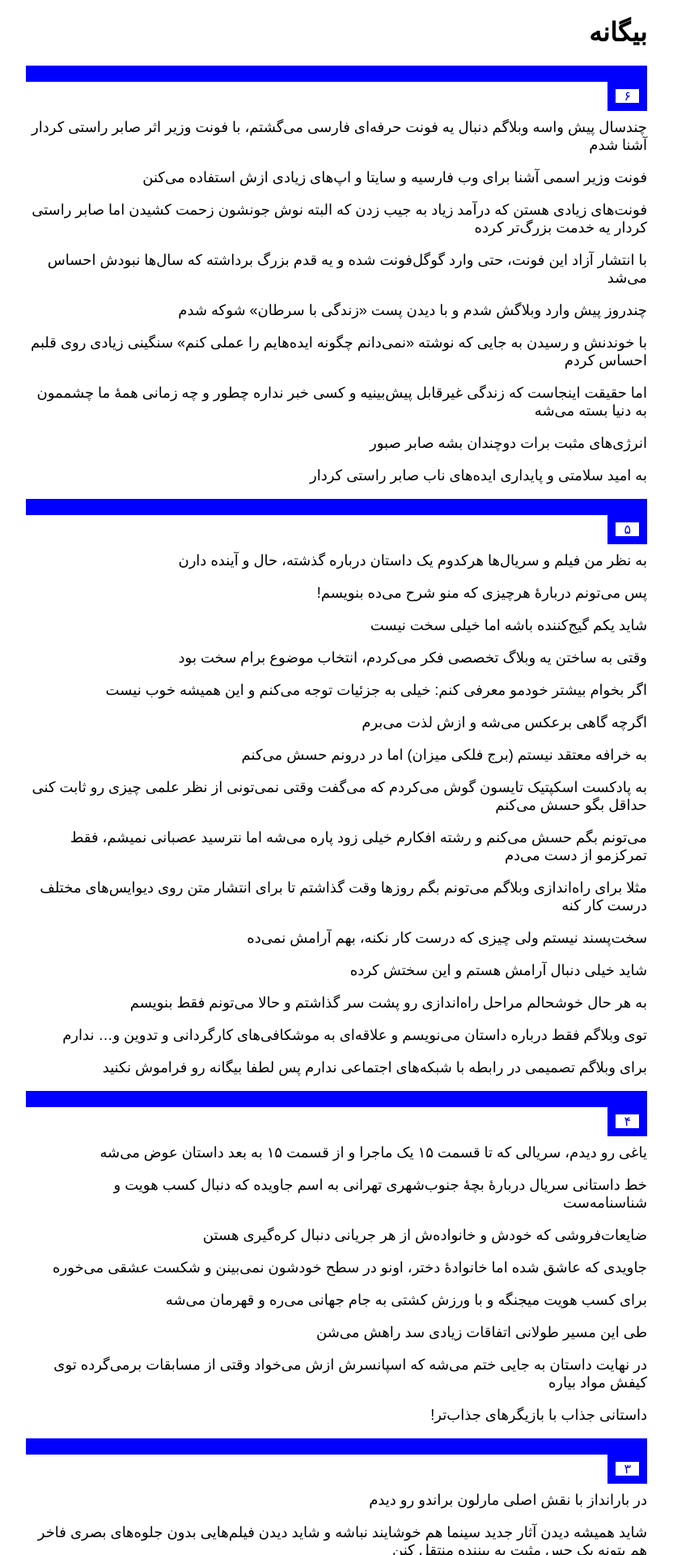
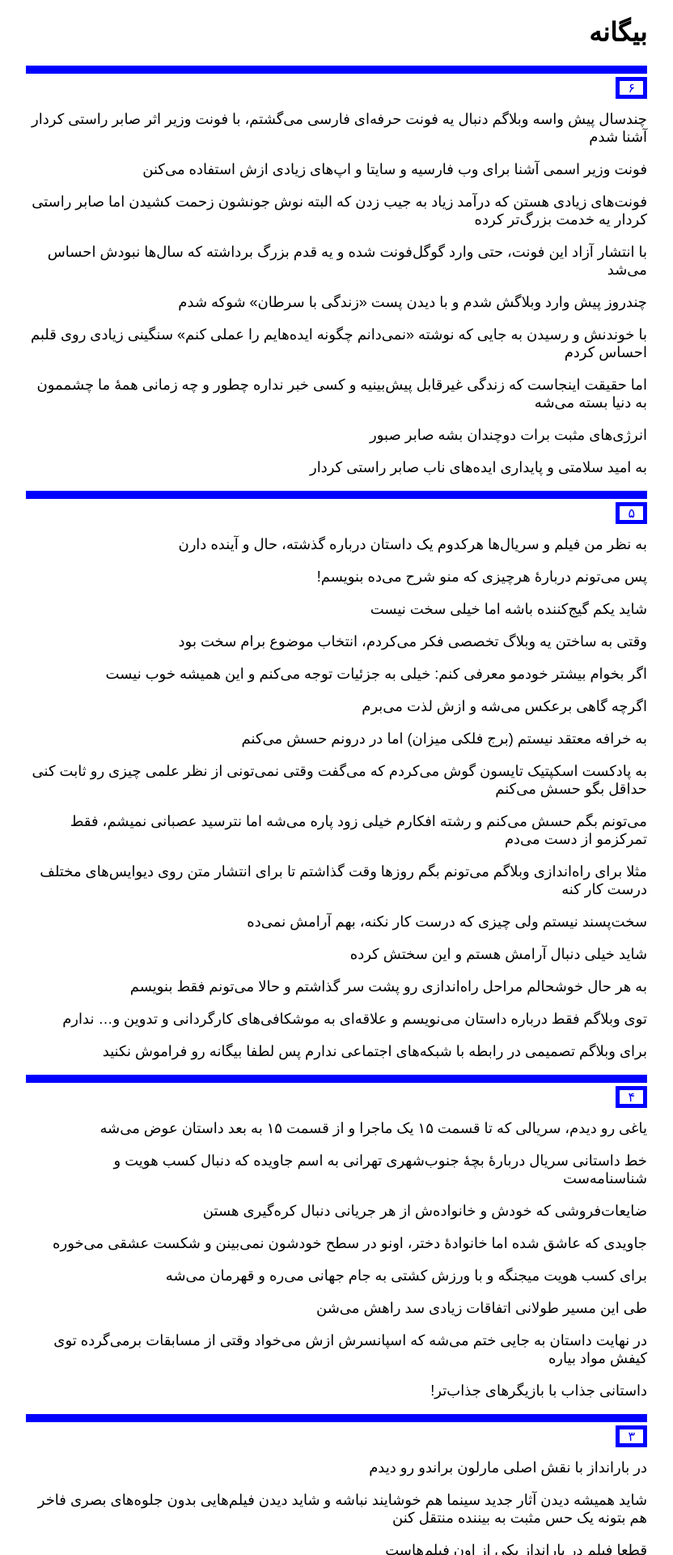
Before and after one commit to darkblog/darkblog.github.io, a Jekyll site: the page built from index.html, in a window 1280 px wide. Shown: the top 1920 px of the page at 81% size, without its empty margins (224-1056 px from the left). Built offline with Jekyll 4.4.1, drawn with Linux system fonts in a browser that asks for light colours.

Commit message:
Update index.html

```diff
--- a/index.html
+++ b/index.html
@@ -9,7 +9,7 @@
 <meta charset="utf-8">
 <meta name="viewport" content="width=device-width, initial-scale=1">
 <link rel="canonical" href="https://biganeh.com/">
-<style>body{font-family:sans-serif;margin:auto;padding:0 1.25em 0 1.25em;max-width:48em}p{font-size:large}a{text-decoration:none}a,hr{border:10px solid blue;padding:0 10px 0 10px}</style>
+<style>body{font-family:sans-serif;margin:auto;padding:0 1.25em 0 1.25em;max-width:48em}p{font-size:large}a{text-decoration:none}a,hr{border:5px solid blue;padding:0 10px}</style>
 </head>
 <body>
 <h1>بیگانه</h1>
```
